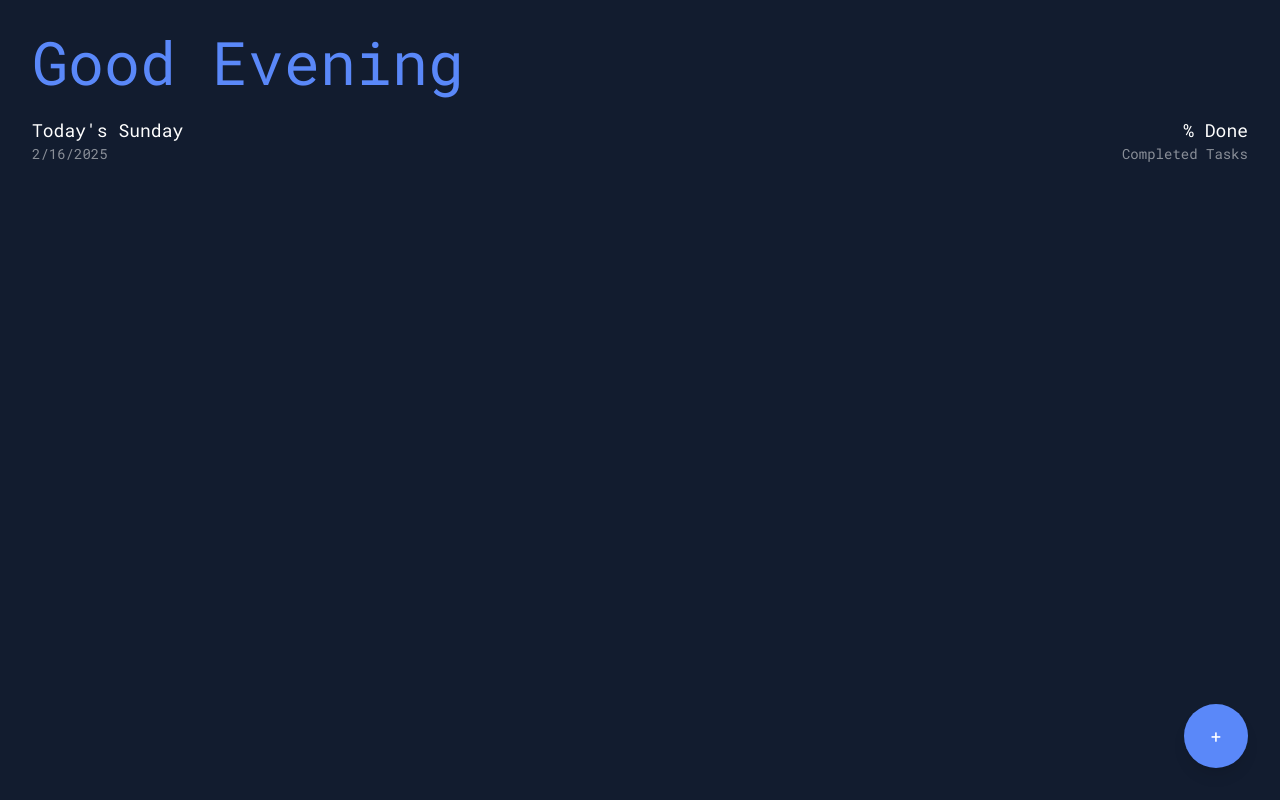
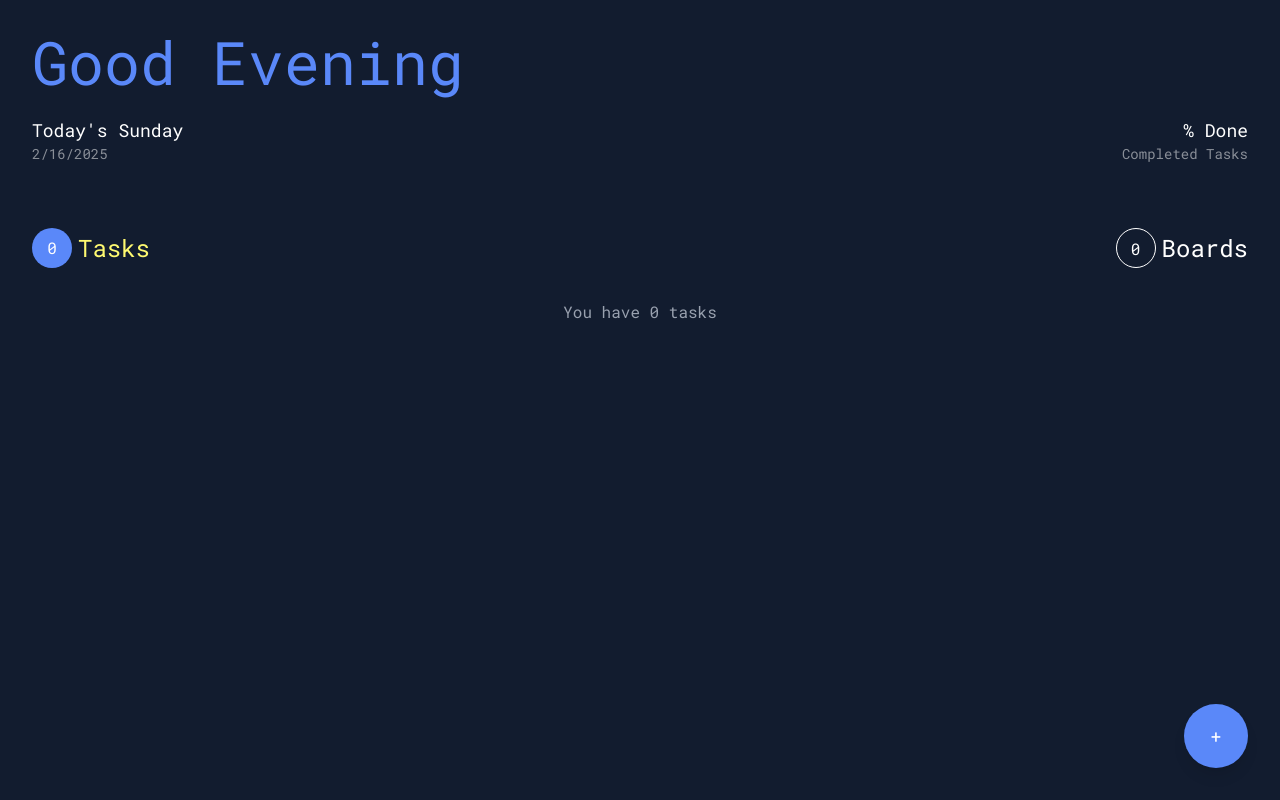
Before and after one commit to OlgaMinaievaWebDev/Mobile-Task-Manager, a React (Vite) app: page / in a window 1280 px wide. Built offline with nearby package versions, Linux system fonts and the light colour scheme.

Commit message:
Filter component added

```diff
--- a/src/components/Boards.jsx
+++ b/src/components/Boards.jsx
@@ -53,7 +53,7 @@ function Boards() {
       )}
       <button
         onClick={addNewBoard}
-        className="bg-blue text-white px-4 py-2 rounded-lg mt-2"
+        className=" text-white px-4 py-2 rounded-lg mt-2 border border-blue"
       >
         Add Board
       </button>
--- a/src/components/Filters.jsx
+++ b/src/components/Filters.jsx
@@ -1,5 +1,77 @@
+import { useState } from "react";
+import TaskList from "./TaskList";
+import Boards from "./Boards";
+import { useTaskContext } from "../context/TaskContext";
+
 function Filters() {
-  return <div>Filters</div>;
+  const { state } = useTaskContext();
+  const [selectedTab, setSelectedTab] = useState("tasks"); // ✅ Use one state instead of two
+
+  return (
+    <>
+      <div className="flex justify-between p-8">
+        {/* Tasks Tab */}
+        <div className="flex items-center gap-1.5">
+          <button
+            className={`rounded-full w-10 h-10 p-2 border border-white ${
+              selectedTab === "tasks" ? "bg-blue text-white border-none" : ""
+            }`}
+          >
+            {state.tasks.length} {/* ✅ Dynamic task count */}
+          </button>
+          <p
+            onClick={() => setSelectedTab("tasks")} // ✅ Use single state
+            className={`text-2xl cursor-pointer ${
+              selectedTab === "tasks" ? "text-yellow" : ""
+            }`}
+          >
+            Tasks
+          </p>
+        </div>
+
+        {/* Boards Tab */}
+        <div className="flex items-center gap-1.5">
+          <button
+            className={`rounded-full w-10 h-10 p-2 border border-white ${
+              selectedTab === "boards" ? "bg-blue text-white border-none" : ""
+            }`}
+          >
+            {state.boards.length} {/* ✅ Dynamic board count */}
+          </button>
+          <p
+            onClick={() => setSelectedTab("boards")} // ✅ Use single state
+            className={`text-2xl cursor-pointer ${
+              selectedTab === "boards" ? "text-yellow" : ""
+            }`}
+          >
+            Boards
+          </p>
+        </div>
+      </div>
+
+      {/* ✅ Show Tasks if "Tasks" tab is active */}
+      {selectedTab === "tasks" && (
+        <>
+          {state.tasks.length === 0 ? (
+            <p className="text-center text-gray-400">You have 0 tasks</p>
+          ) : (
+            <TaskList />
+          )}
+        </>
+      )}
+
+      {/* ✅ Show Boards if "Boards" tab is active */}
+      {selectedTab === "boards" && (
+        <>
+          {state.boards.length === 0 ? (
+            <p className="text-center text-gray-400">You have 0 boards</p>
+          ) : (
+            <Boards />
+          )}
+        </>
+      )}
+    </>
+  );
 }
 
 export default Filters;
--- a/src/components/TaskForm.jsx
+++ b/src/components/TaskForm.jsx
@@ -21,6 +21,7 @@ function TaskForm() {
         name: taskName,
         description,
         created,
+        board: state.selectedBoard,
       },
     });
 
--- a/src/pages/Main.jsx
+++ b/src/pages/Main.jsx
@@ -1,5 +1,6 @@
 import { useNavigate } from "react-router-dom";
 import TaskList from "../components/TaskList";
+import Filters from "../components/Filters";
 
 function Main() {
   const navigate = useNavigate();
@@ -39,7 +40,7 @@ function Main() {
           +
         </button>
       </div>
-      <TaskList />
+      <Filters />
     </div>
   );
 }
```
